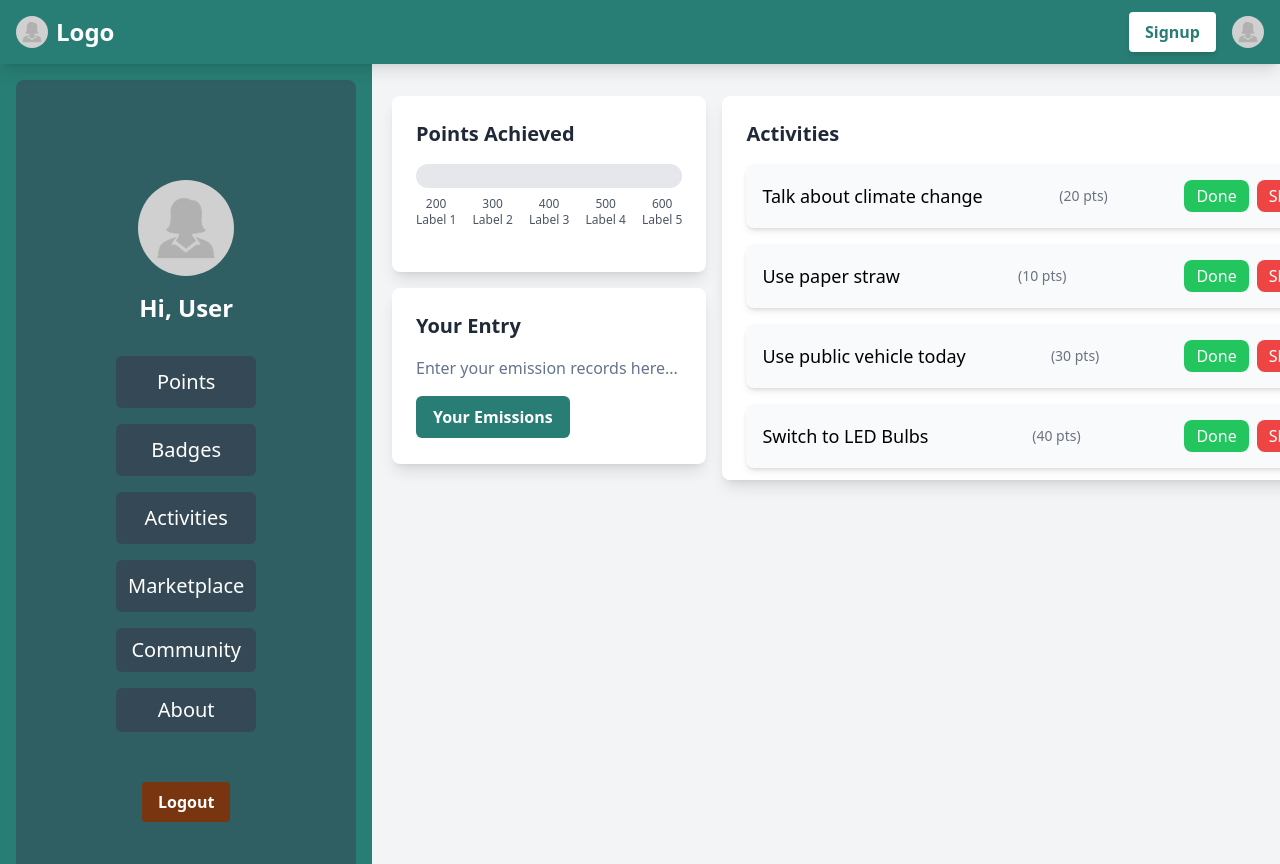
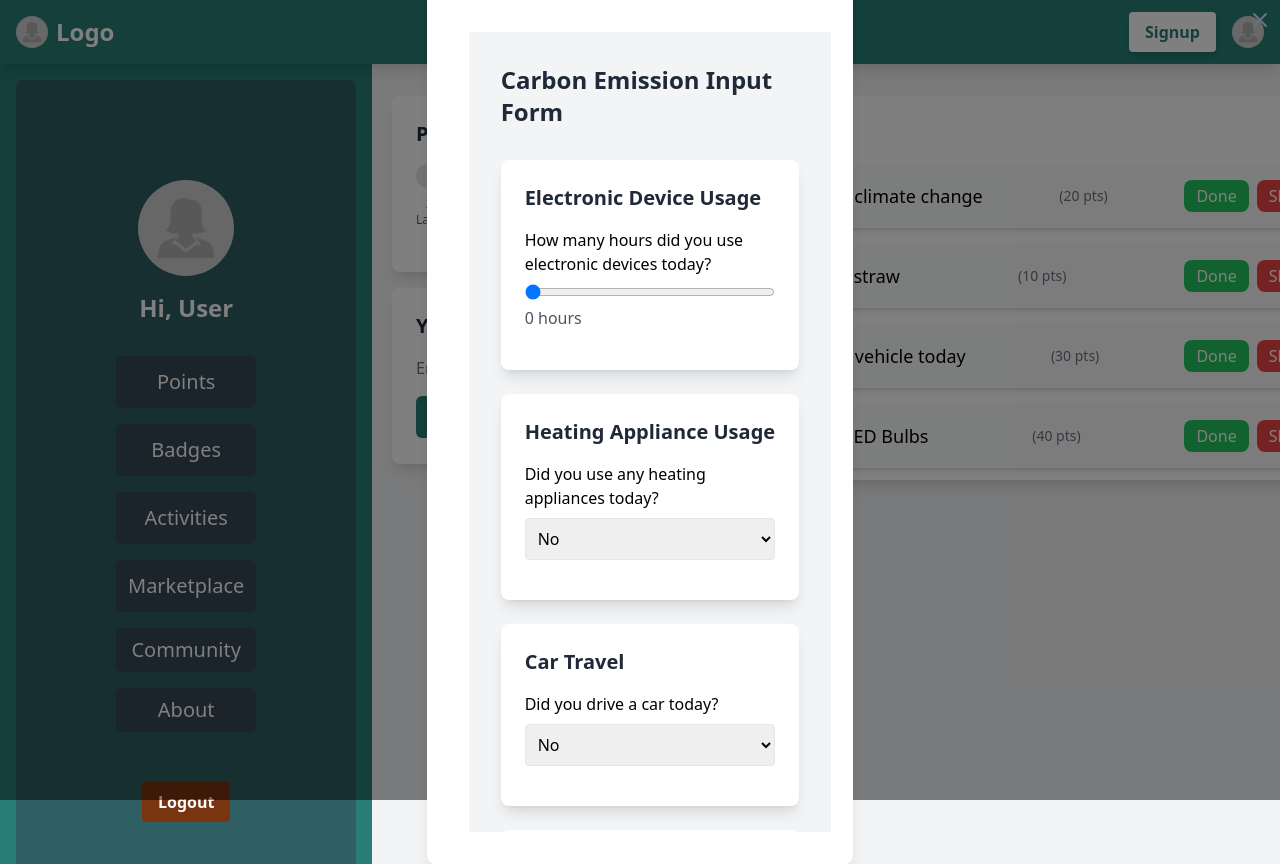
Before and after one commit to Sareeka61/EcoQuest, a React (Vite) app in the folder frontend/ecoquest/: page / in a window 1280 px wide. Both pictures are taken after a click on the button "Your Emissions". Shown: the top 864 px of the page. Built offline with nearby package versions, Linux system fonts and the light colour scheme.

Commit message:
Add user input form

```diff
--- a/frontend/ecoquest/src/App.jsx
+++ b/frontend/ecoquest/src/App.jsx
@@ -3,18 +3,18 @@ import './App.css'
 import Navigation from './components/Navigation'
 import Navbar from './components/Navbar'
 import Userinfo from './components/Userinfo'
-import CarbonEmissionCalculator from './components/CarbonEmissionCalculator';
+// import CarbonEmissionCalculator from './components/CarbonEmissionCalculator';
+// import UserInputForm from './components/UserInputForm'
 
 function App() {
 
   return (
-    <div>
         <div>
-  <div class="col-span-4"><Navigation /></div>
-  <div class="col-span-8">    <Userinfo /></div>
+ <Navigation />
+  <Userinfo />
+  <Navbar />
+  {/* <UserInputForm/> */}
 </div>
-  <Navbar />
-      </div>
   );
 }
 
--- a/frontend/ecoquest/src/components/UserInputForm.jsx
+++ b/frontend/ecoquest/src/components/UserInputForm.jsx
@@ -1,9 +1,157 @@
-import React from 'react'
+import React, { useState } from 'react';
 
-const UserInputForm = () => {
+const UserInputForm = ({ onCalculate }) => {
+  const [inputs, setInputs] = useState({
+    electronicUse: '0',
+    heatingUse: '0',
+    carTravel: 'none',
+    publicTransport: 'none',
+    airTravel: 'none',
+    meatConsumption: 'none',
+    vegetableConsumption: 'small',
+    wasteGeneration: 'small'
+  });
+
+  const handleChange = (e) => {
+    const { name, value } = e.target;
+    setInputs({
+      ...inputs,
+      [name]: value
+    });
+  };
+
   return (
-    <div>UserInputForm</div>
-  )
-}
+    <div className="w-full ml-[10px] mt-16 p-8 bg-gray-100 h-screen overflow-y-auto">
+      <h2 className="text-2xl font-bold mb-8 text-gray-800">Carbon Emission Input Form</h2>
+      <div className="flex flex-col space-y-6">
 
-export default UserInputForm
+        {/* Electronic Use */}
+        <div className="bg-white rounded-lg shadow-lg p-6">
+          <h3 className="text-xl font-bold mb-4 text-gray-800">Electronic Device Usage</h3>
+          <label className="block mb-4">
+            How many hours did you use electronic devices today?
+            <input
+              type="range"
+              name="electronicUse"
+              min="0"
+              max="24"
+              value={inputs.electronicUse}
+              onChange={handleChange}
+              className="w-full mt-2"
+            />
+            <span className="block text-gray-600">{inputs.electronicUse} hours</span>
+          </label>
+        </div>
+
+        {/* Heating Use */}
+        <div className="bg-white rounded-lg shadow-lg p-6">
+          <h3 className="text-xl font-bold mb-4 text-gray-800">Heating Appliance Usage</h3>
+          <label className="block mb-4">
+            Did you use any heating appliances today?
+            <select name="heatingUse" value={inputs.heatingUse} onChange={handleChange} className="mt-2 block w-full p-2 border rounded">
+              <option value="0">No</option>
+              <option value="1">Less than 1 hour</option>
+              <option value="3">1-3 hours</option>
+              <option value="6">More than 3 hours</option>
+            </select>
+          </label>
+        </div>
+
+        {/* Car Travel */}
+        <div className="bg-white rounded-lg shadow-lg p-6">
+          <h3 className="text-xl font-bold mb-4 text-gray-800">Car Travel</h3>
+          <label className="block mb-4">
+            Did you drive a car today?
+            <select name="carTravel" value={inputs.carTravel} onChange={handleChange} className="mt-2 block w-full p-2 border rounded">
+              <option value="none">No</option>
+              <option value="short">Short trip (less than 30 minutes)</option>
+              <option value="medium">Medium trip (30-60 minutes)</option>
+              <option value="long">Long trip (more than 60 minutes)</option>
+            </select>
+          </label>
+        </div>
+
+        {/* Public Transport */}
+        <div className="bg-white rounded-lg shadow-lg p-6">
+          <h3 className="text-xl font-bold mb-4 text-gray-800">Public Transport</h3>
+          <label className="block mb-4">
+            Did you use public transport today?
+            <select name="publicTransport" value={inputs.publicTransport} onChange={handleChange} className="mt-2 block w-full p-2 border rounded">
+              <option value="none">No</option>
+              <option value="short">Short distance (within city)</option>
+              <option value="medium">Medium distance (to a nearby town)</option>
+              <option value="long">Long distance (to another city)</option>
+            </select>
+          </label>
+        </div>
+
+        {/* Air Travel */}
+        <div className="bg-white rounded-lg shadow-lg p-6">
+          <h3 className="text-xl font-bold mb-4 text-gray-800">Air Travel</h3>
+          <label className="block mb-4">
+            Did you take a flight today?
+            <select name="airTravel" value={inputs.airTravel} onChange={handleChange} className="mt-2 block w-full p-2 border rounded">
+              <option value="none">No</option>
+              <option value="short">Short flight (under 3 hours)</option>
+              <option value="medium">Medium flight (3-6 hours)</option>
+              <option value="long">Long flight (more than 6 hours)</option>
+            </select>
+          </label>
+        </div>
+
+        {/* Meat Consumption */}
+        <div className="bg-white rounded-lg shadow-lg p-6">
+          <h3 className="text-xl font-bold mb-4 text-gray-800">Meat Consumption</h3>
+          <label className="block mb-4">
+            Did you eat any meat today?
+            <select name="meatConsumption" value={inputs.meatConsumption} onChange={handleChange} className="mt-2 block w-full p-2 border rounded">
+              <option value="none">No</option>
+              <option value="small">Small portion (less than 100g)</option>
+              <option value="medium">Medium portion (100-200g)</option>
+              <option value="large">Large portion (more than 200g)</option>
+            </select>
+          </label>
+        </div>
+
+        {/* Vegetable Consumption */}
+        <div className="bg-white rounded-lg shadow-lg p-6">
+          <h3 className="text-xl font-bold mb-4 text-gray-800">Vegetable Consumption</h3>
+          <label className="block mb-4">
+            How many servings of vegetables did you have today?
+            <select name="vegetableConsumption" value={inputs.vegetableConsumption} onChange={handleChange} className="mt-2 block w-full p-2 border rounded">
+              <option value="small">1 serving</option>
+              <option value="medium">2 servings</option>
+              <option value="large">3+ servings</option>
+            </select>
+          </label>
+        </div>
+
+        {/* Waste Generation */}
+        <div className="bg-white rounded-lg shadow-lg p-6">
+          <h3 className="text-xl font-bold mb-4 text-gray-800">Waste Generation</h3>
+          <label className="block mb-4">
+            How much waste do you think you generated today?
+            <select name="wasteGeneration" value={inputs.wasteGeneration} onChange={handleChange} className="mt-2 block w-full p-2 border rounded">
+              <option value="small">A few items</option>
+              <option value="medium">Half a bag</option>
+              <option value="large">A full bag</option>
+            </select>
+          </label>
+        </div>
+
+        {/* Submit Button */}
+        <div className="text-center mt-8">
+          <button
+            type="button"
+            onClick={() => onCalculate(inputs)}
+            className="bg-primary text-white py-2 px-4 rounded-md font-bold border border-transparent hover:border-primary hover:bg-white hover:text-primary"
+          >
+            Calculate Emissions
+          </button>
+        </div>
+      </div>
+    </div>
+  );
+};
+
+export default UserInputForm;
--- a/frontend/ecoquest/src/components/Userinfo.jsx
+++ b/frontend/ecoquest/src/components/Userinfo.jsx
@@ -1,6 +1,9 @@
 import React, { useState } from 'react';
+import UserInputForm from './UserInputForm'; // Import the UserInputForm component
 
 const UserInfo = () => {
+  const [isFormOpen, setIsFormOpen] = useState(false);
+
   // Array of milestone values and labels
   const milestones = [200, 300, 400, 500, 600];
 
@@ -37,10 +40,14 @@ const UserInfo = () => {
     100
   );
 
+  const handleCalculate = (inputs) => {
+    console.log(inputs); // Handle form inputs and calculations here
+    setIsFormOpen(false); // Close the dialog after handling
+  };
+
   return (
     <div className="w-4/5 ml-[360px] mt-16 p-8 bg-gray-100 h-screen overflow-y-auto">
       <div className="flex flex-col md:flex-row space-y-4 md:space-y-0 md:space-x-4">
-
         <div className="flex flex-col space-y-4 md:w-1/3">
           {/* Card for Points */}
           <div className="bg-white rounded-lg shadow-lg p-6 h-44">
@@ -68,10 +75,12 @@ const UserInfo = () => {
           <div className="bg-white rounded-lg shadow-lg p-6 h-44">
             <h2 className="text-xl font-bold mb-4 text-gray-800">Your Entry</h2>
             <p className='text-slate-500'>Enter your emission records here...</p>
-            <button className="bg-primary text-white pt-2 pb-2 pl-4 pr-4 rounded-md font-bold border border-transparent hover:border-primary hover:bg-white mt-4 hover:text-primary">
-  Your Emissions
-</button>
-
+            <button
+              className="bg-primary text-white pt-2 pb-2 pl-4 pr-4 rounded-md font-bold border border-transparent hover:border-primary hover:bg-white mt-4 hover:text-primary"
+              onClick={() => setIsFormOpen(true)} // Open the dialog
+            >
+              Your Emissions
+            </button>
           </div>
         </div>
 
@@ -116,6 +125,34 @@ const UserInfo = () => {
           </div>
         </div>
       </div>
+
+      {/* Dialog for User Input Form */}
+      {isFormOpen && (
+        <div className="fixed inset-0 flex items-center justify-center bg-black bg-opacity-50 z-50">
+          <div className="bg-white rounded-lg shadow-lg p-8 w-/5 md:w-1/2 lg:w-1/3">
+            <UserInputForm onCalculate={handleCalculate} />
+            <button
+              className="absolute top-2 right-2 text-gray-500 hover:text-gray-700"
+              onClick={() => setIsFormOpen(false)}
+            >
+              <svg
+                className="w-6 h-6"
+                fill="none"
+                stroke="currentColor"
+                viewBox="0 0 24 24"
+                xmlns="http://www.w3.org/2000/svg"
+              >
+                <path
+                  strokeLinecap="round"
+                  strokeLinejoin="round"
+                  strokeWidth="2"
+                  d="M6 18L18 6M6 6l12 12"
+                />
+              </svg>
+            </button>
+          </div>
+        </div>
+      )}
     </div>
   );
 };
```
